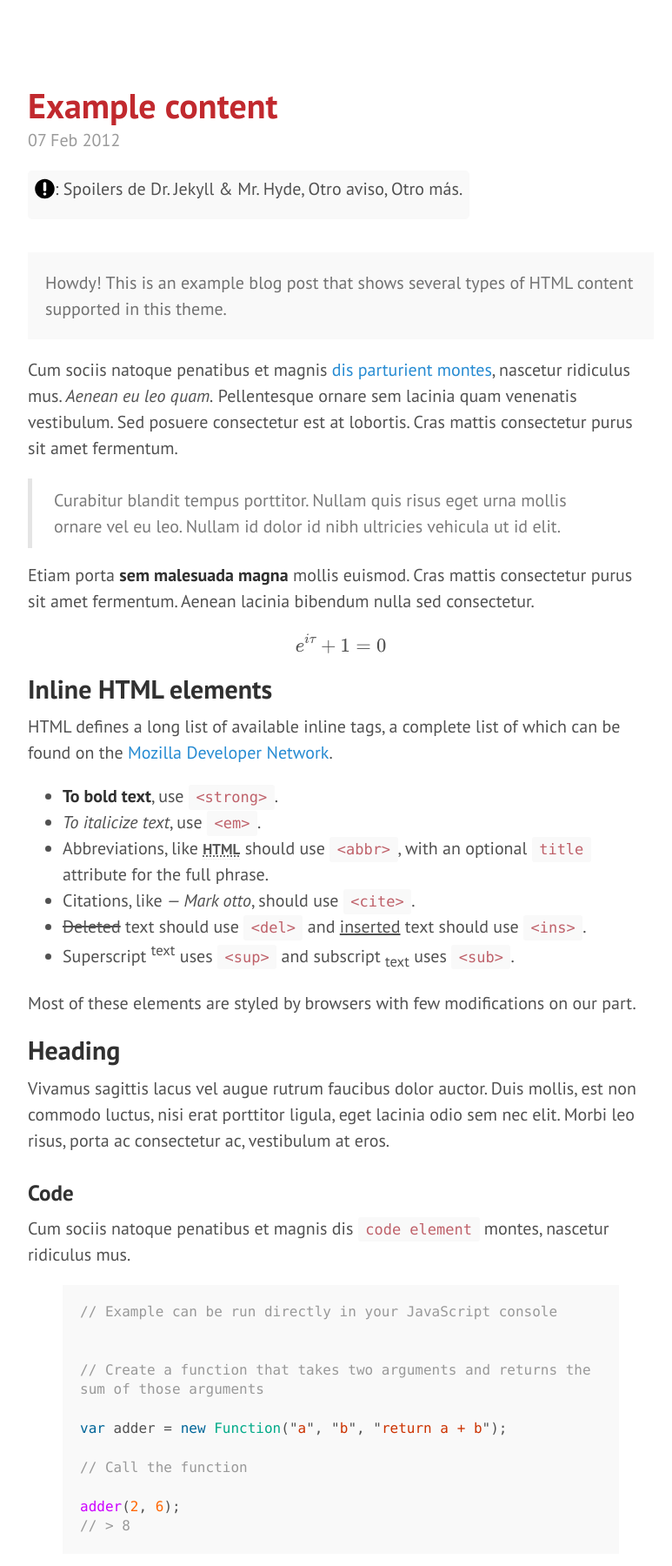
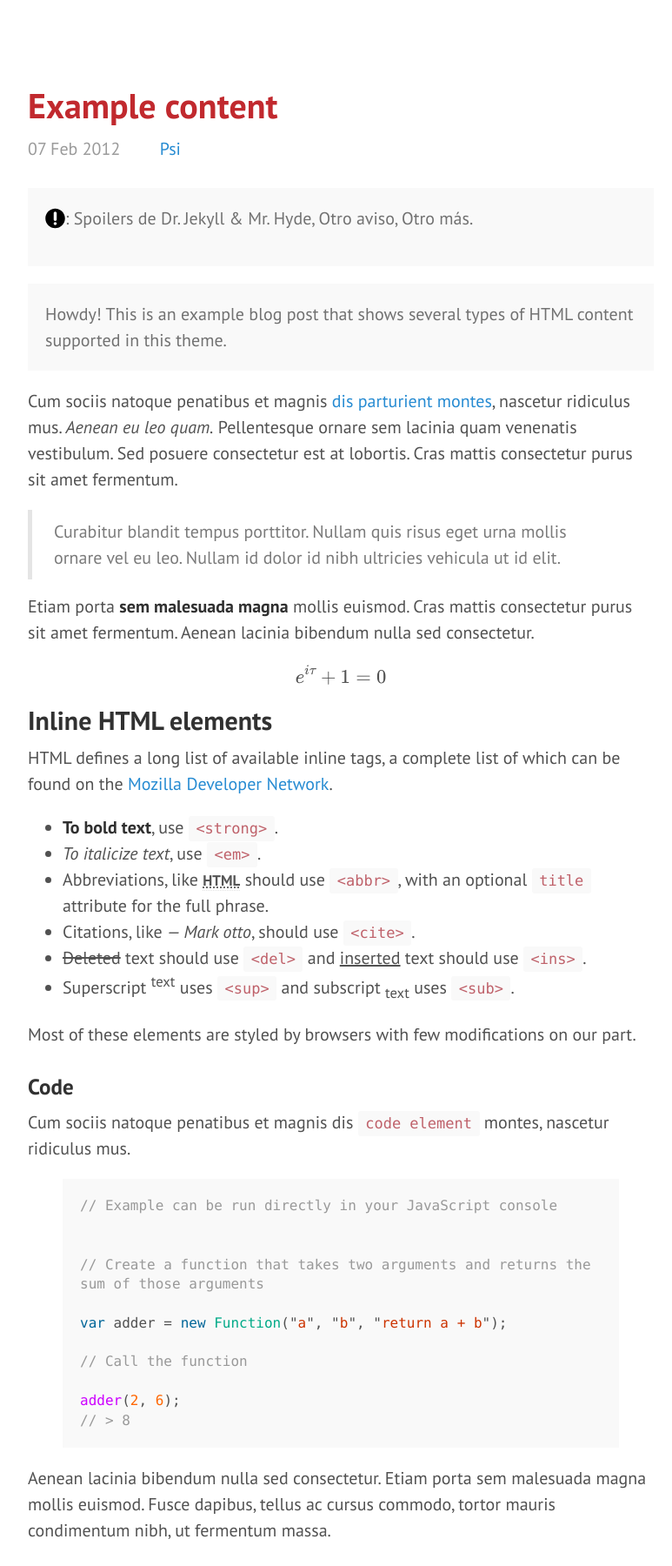
Before and after one commit to coDual/codual.github.io, a Jekyll site: the page built from _posts/2012-02-07-example-content.md, in a window 1280 px wide, cut to the strip 104-1904 px from the top of the page. Shown: the whole strip at 87% size, without its empty margins (68-841 px from the left). Built offline with Jekyll 4.4.1, drawn with Linux system fonts in a browser that asks for light colours; formulas are drawn with MathJax 3; some of the changed text lies outside the part shown.

Commit message:
Autores!

```diff
--- a/_config.yml
+++ b/_config.yml
@@ -19,9 +19,13 @@ tagline: 'A Jekyll theme'
 description: 'A blog'
 baseurl: /
 
-author:
-  name:           'Mark Otto'
-  url:            https://twitter.com/mdo
+authors:
+  psi:
+    name: Psi
+    link: /psi
+  m42:
+    name: M42
+    link: /m42
 
 paginate: 10
 
@@ -31,3 +35,4 @@ defaults:
       type: "posts"
     values:
       warnings: ""
+      lang: es
--- a/_layouts/post.html
+++ b/_layouts/post.html
@@ -2,36 +2,30 @@
 layout: default
 ---
 
+<article lang="{{ post.lang }}">
   <div class="post">
     <h1 class="post-title">{{ page.title }}</h1>
+    <div class="post-data">
     <span class="post-date">{{ page.date | date_to_string }}</span>
+    <span class="post-authors">
+      {% for author in page.authors %}
+        {% assign authdata = site.authors[author] %}
+        {% if forloop.first %} {% elsif forloop.last %} y {% else %}, {% endif %}
+        <a href="{{ authdata.link }}">{{ authdata.name }}</a>
+      {% endfor %}
+    </span>
+    </div>
+
     <!-- Avisos de contenido -->
     {% if page.warnings != '' %}
+    </br>
     <div class="warnings">
       <img src="{{ site.url }}/assets/warning.svg" alt="Avisos de contenido"/>:
       {% for warning in page.warnings %}
-      {{ warning }}{% if forloop.last == false %},{% else %}.{% endif %}
+        {{ warning }}{% if forloop.last%}.{% else %},{% endif %}
       {% endfor %}
     </div>
-  </br>
-  </br>
     {% endif %}
-  <!---->
     {{ content }}
   </div>
-
-<div class="related">
-  <h2>Related Posts</h2>
-  <ul class="related-posts">
-    {% for post in site.related_posts limit:3 %}
-      <li>
-        <h3>
-          <a href="{{ post.url }}">
-            {{ post.title }}
-            <small>{{ post.date | date_to_string }}</small>
-          </a>
-        </h3>
-      </li>
-    {% endfor %}
-  </ul>
-</div>
+</article>
--- a/_posts/2012-02-07-example-content.md
+++ b/_posts/2012-02-07-example-content.md
@@ -1,6 +1,8 @@
 ---
 layout: post
 title: Example content
+lang: en
+authors: [psi]
 warnings:
  - Spoilers de Dr. Jekyll & Mr. Hyde
  - Otro aviso
@@ -21,7 +23,6 @@ Etiam porta **sem malesuada magna** mollis euismod. Cras mattis consectetur puru
 $$ e^{i\tau} + 1 = 0$$
 
 
-
 ## Inline HTML elements
 
 HTML defines a long list of available inline tags, a complete list of which can be found on the [Mozilla Developer Network](https://developer.mozilla.org/en-US/docs/Web/HTML/Element).
@@ -34,10 +35,6 @@ HTML defines a long list of available inline tags, a complete list of which can
 - Superscript <sup>text</sup> uses `<sup>` and subscript <sub>text</sub> uses `<sub>`.
 
 Most of these elements are styled by browsers with few modifications on our part.
-
-## Heading
-
-Vivamus sagittis lacus vel augue rutrum faucibus dolor auctor. Duis mollis, est non commodo luctus, nisi erat porttitor ligula, eget lacinia odio sem nec elit. Morbi leo risus, porta ac consectetur ac, vestibulum at eros.
 
 ### Code
 
@@ -56,22 +53,6 @@ adder(2, 6);
 
 Aenean lacinia bibendum nulla sed consectetur. Etiam porta sem malesuada magna mollis euismod. Fusce dapibus, tellus ac cursus commodo, tortor mauris condimentum nibh, ut fermentum massa.
 
-### Lists
-
-Cum sociis natoque penatibus et magnis dis parturient montes, nascetur ridiculus mus. Aenean lacinia bibendum nulla sed consectetur. Etiam porta sem malesuada magna mollis euismod. Fusce dapibus, tellus ac cursus commodo, tortor mauris condimentum nibh, ut fermentum massa justo sit amet risus.
-
-* Praesent commodo cursus magna, vel scelerisque nisl consectetur et.
-* Donec id elit non mi porta gravida at eget metus.
-* Nulla vitae elit libero, a pharetra augue.
-
-Donec ullamcorper nulla non metus auctor fringilla. Nulla vitae elit libero, a pharetra augue.
-
-1. Vestibulum id ligula porta felis euismod semper.
-2. Cum sociis natoque penatibus et magnis dis parturient montes, nascetur ridiculus mus.
-3. Maecenas sed diam eget risus varius blandit sit amet non magna.
-
-Cras mattis consectetur purus sit amet fermentum. Sed posuere consectetur est at lobortis.
-
 <dl>
   <dt>HyperText Markup Language (HTML)</dt>
   <dd>The language used to describe and define the content of a Web page</dd>
@@ -82,16 +63,6 @@ Cras mattis consectetur purus sit amet fermentum. Sed posuere consectetur est at
   <dt>JavaScript (JS)</dt>
   <dd>The programming language used to build advanced Web sites and applications</dd>
 </dl>
-
-Integer posuere erat a ante venenatis dapibus posuere velit aliquet. Morbi leo risus, porta ac consectetur ac, vestibulum at eros. Nullam quis risus eget urna mollis ornare vel eu leo.
-
-### Images
-
-Quisque consequat sapien eget quam rhoncus, sit amet laoreet diam tempus. Aliquam aliquam metus erat, a pulvinar turpis suscipit at.
-
-![placeholder](http://placehold.it/800x400 "Large example image")
-![placeholder](http://placehold.it/400x200 "Medium example image")
-![placeholder](http://placehold.it/200x200 "Small example image")
 
 ### Tables
 
@@ -130,9 +101,3 @@ Aenean lacinia bibendum nulla sed consectetur. Lorem ipsum dolor sit amet, conse
     </tr>
   </tbody>
 </table>
-
-Nullam id dolor id nibh ultricies vehicula ut id elit. Sed posuere consectetur est at lobortis. Nullam quis risus eget urna mollis ornare vel eu leo.
-
------
-
-Want to see something else added? <a href="https://github.com/poole/poole/issues/new">Open an issue.</a>
--- a/public/css/hyde.css
+++ b/public/css/hyde.css
@@ -40,13 +40,11 @@ html {
  */
 
 .warnings {
-  display:inline-block;
-  border-radius: 5px;
-  padding-left: 0.4rem;
-  padding-right: 0.4rem;
-  padding-top: 0.3rem;
+  margin-bottom: 1rem;
+  padding: 1rem;
+  color: #717171;
+  background-color: #f9f9f9;
   overflow: hidden;
-  background-color: #f9f9f9;
 }
 
 .warnings img {
--- a/public/css/poole.css
+++ b/public/css/poole.css
@@ -346,37 +346,17 @@ tbody tr:nth-child(odd) th {
 
 /* Meta data line below post title */
 .post-date {
-  display: block;
   margin-top: -.5rem;
   margin-bottom: 1rem;
   color: #9a9a9a;
 }
 
-/* Related posts */
-.related {
-  padding-top: 2rem;
-  padding-bottom: 2rem;
-  border-top: 1px solid #eee;
+.post-authors {
+  padding-left: 2rem;
+  margin-top: -.5rem;
+  margin-bottom: 1rem;
+  color: #9a9a9a;
 }
-.related-posts {
-  padding-left: 0;
-  list-style: none;
-}
-.related-posts h3 {
-  margin-top: 0;
-}
-.related-posts li small {
-  font-size: 75%;
-  color: #999;
-}
-.related-posts li a:hover {
-  color: #268bd2;
-  text-decoration: none;
-}
-.related-posts li a:hover small {
-  color: inherit;
-}
-
 
 /*
  * Pagination
```
Lines whose indentation alone changed are shown as unchanged.
